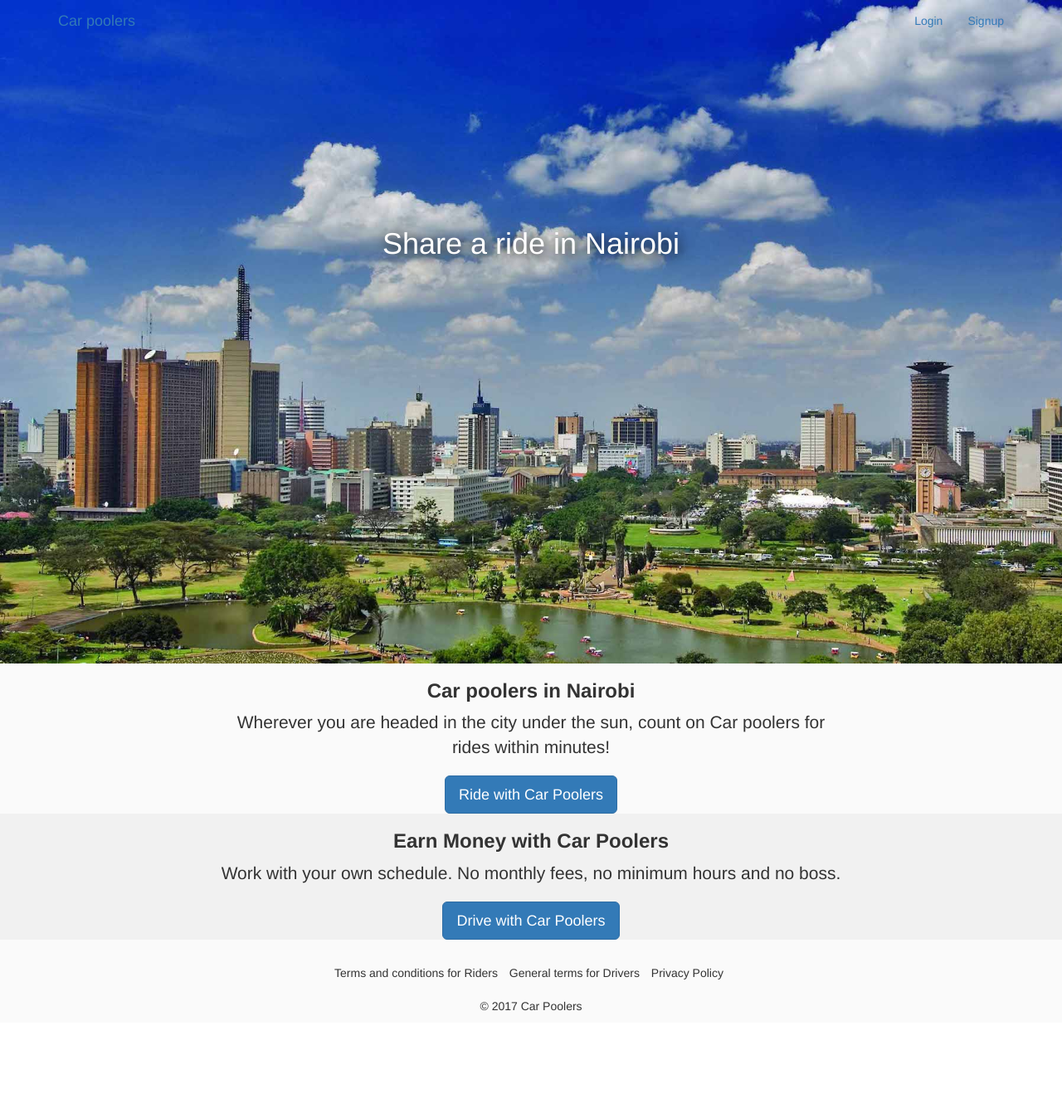
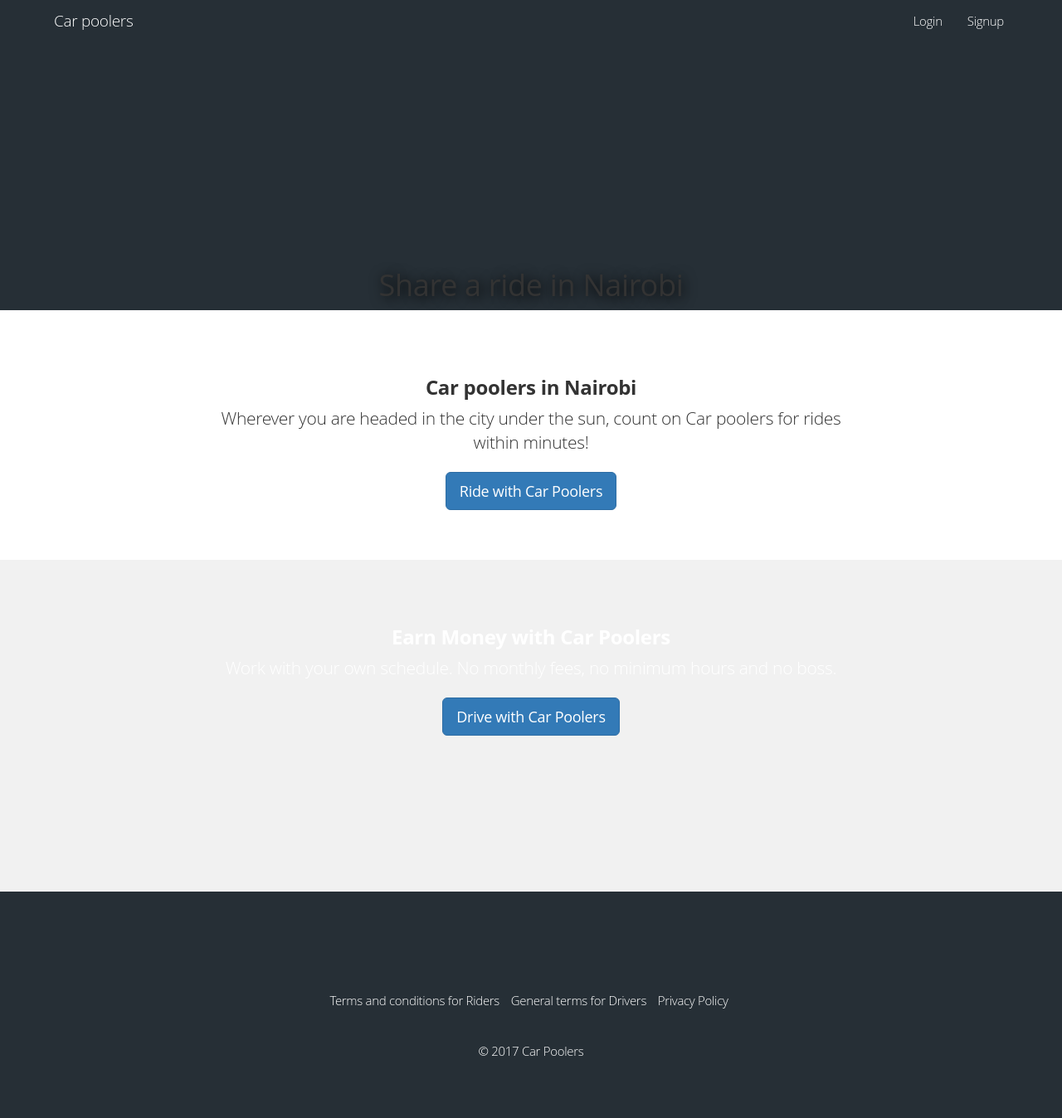
Before and after one commit to jonnygovish/car-poolers, a Django app: page / in a window 1280 px wide. Shown: the whole page at 83% size. Before the commit the page ends 1219 px from the top, so only its background shows below. Run offline with Django 3.2, Linux system fonts and the light colour scheme; some libraries are stand-ins or nearby versions.

Commit message:
adding styling

```diff
--- a/static/css/styles.css
+++ b/static/css/styles.css
@@ -1,31 +1,20 @@
-.city{
-  background-image: url('/static/images/nairobi.jpg');
-  background-repeat: no-repeat;
-  background-size: cover;
-  height:100vh;
-  color: white;
-  margin-top: -50px;
+*::before, ::after{
+  box-sizing: border-box;
 }
-
-
-
-
 html {
   height: 100%; }
 
 body {
+  background: #262F36;
   min-height: 100%;
   padding-top: 50px;
-  /* background-image: url('/static/images/nairobi.jpg'); */
-  /* height: 70vh; */
-  background-color: #fafafa; }
-  body.white {
-    background-color: #fff; }
-    body.white .content-wrapper {
-      background-color: #fff; }
+  font-weight: 300;
+  letter-spacing: -.02em;
+  font-family: "Open Sans", "Raleway", "Helvetica Neue", Helvetica, Arial, sans-serif;
+  font-size: 15px;
+  line-height: 1.4;
+}
 
-a:hover {
-  text-decoration: none; }
 
 .content-wrapper {
   margin-top: 57px;
@@ -36,48 +25,136 @@ a:hover {
       margin-top: 50px; } }
 
 
+.city .app-header{
+  background: url('/static/images/nairobis.jpg');
+  background-repeat: no-repeat;
+  background-size: cover;
+  background-position: center;
+  background-attachment: fixed;
+  height:70vh;
+  color: white;
+  margin-top: -50px;
+  padding-bottom: 30px !important;
+}
+
+@media screen and (min-width: 768px){
+  .block {
+      padding: 60px 0;
+  }
+}
+
+.block {
+  width: 100%;
+  padding: 60px 30px;
+  color: inherit;
+  background-color: #fff;
+}
+
+.block-fill-height {
+  display: table;
+  width: 100%;
+  /* height: 110vh; */
+}
+
+.block-xs-middle, .block-xs-top {
+  display: table-cell;
+  vertical-align: middle;
+}
+
+h1.block-title {
+  font-size: 42px;
+  color: #fff;
+}
+
+.m-b-md{
+  font-weight: 700;
+}
+.m-b, .m-y {
+  margin-bottom: 20px !important;
+}
+
+.p-y-lg {
+  background: url('/static/images/desk.jpg') no-repeat center fixed;
+  height:50vh;
+  padding-bottom: 60px !important;
+  color: #fff;
+}
+
+.app-footer {
+  background-color: #262F36;
+}
+.app-footer ul{
+  color: #fff;
+}
+.m-t-md, .m-y-md {
+  margin-top: 30px !important;
+  color: #fff;
+}
 
 
 
 
-.desktop-block {
-  display: block; }
-  @media screen and (max-width: 724px) {
-    .desktop-block {
-      display: none; } }
 
 
 
-.navbar {
-  background-color:transparent;
-  border: none;
-  z-index: 100;
+
+
+
+.app-navbar {
+    font-weight: 500;
+    letter-spacing: .05em;
+    position: absolute;
+    background-image: linear-gradient(to bottom, rgba(21,21,21,0.8), rgba(21,21,21,0));
+    border-width: 0 0 0 !important;
+}
+
+.p-t-md, .p-y-md {
+  padding-top: 30px !important;
+}
+
+
+
+.navbar-padded .navbar-header {
+  padding-left: 5px;
+  padding-right: 5px;
+}
+
+@media (min-width: 768px){
+  .container>.navbar-header {
+    margin-right: 0;
+    margin-left: 0;
+  }
+}
+
+@media (min-width: 768px){
+  .navbar-header {
+      float: left;
+  }
+}
+
+.navbar-brand {
+  float: left;
+  padding: 14.5px 10px;
+  font-size: 19px;
+  line-height: 21px;
+  height: 50px;
+}
+
+a {
+  color: #fff;
+  text-decoration: none;
+}
+.navbar-right  ul li a:hover{
+  background-color: transparent;
+  text-decoration: none;
+  color: #fff;
+}
+a:hover {
+  background: transparent;
   color: white;
+  text-decoration: none;
 }
-  .navbar .fa {
-    /* font-size: px; */
-    color: #fff; }
-    .navbar .fa.active {
-      color: #333; }
 
-  .navbar .navbar-brand:not(:first-of-type) {
-    float: right; }
-  @media screen and (max-width: 768px) {
-    .navbar#main-nav {
-      top: initial;
-      bottom: 0;
-      margin: 0;
-      border-top: 1px solid #ccc; }
-    .navbar .desktop {
-      display: none; }
-    .navbar .mobile {
-      display: block; } }
-
-.back-button .fa {
-  color: #333;
-  margin-right: 15px; }
-.back-button:hover {
-  cursor: pointer; }
 
 
 
```
